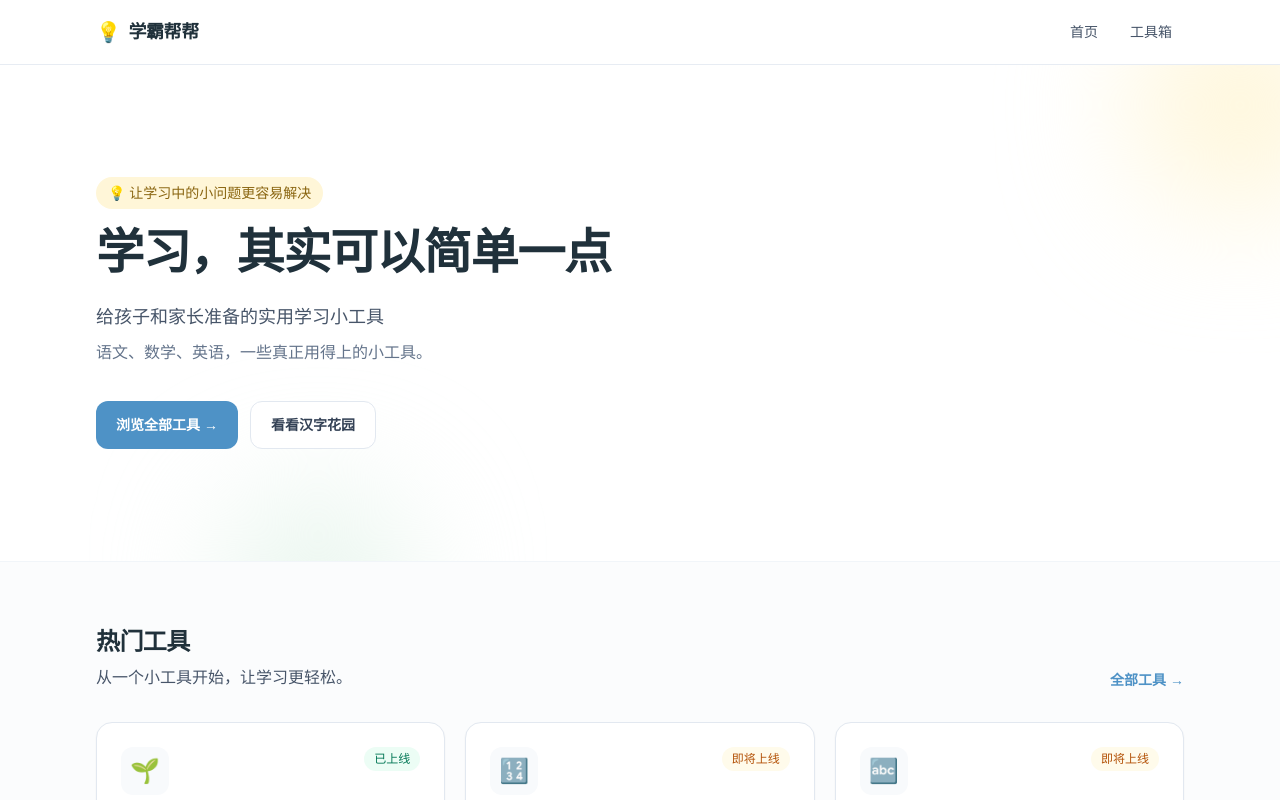
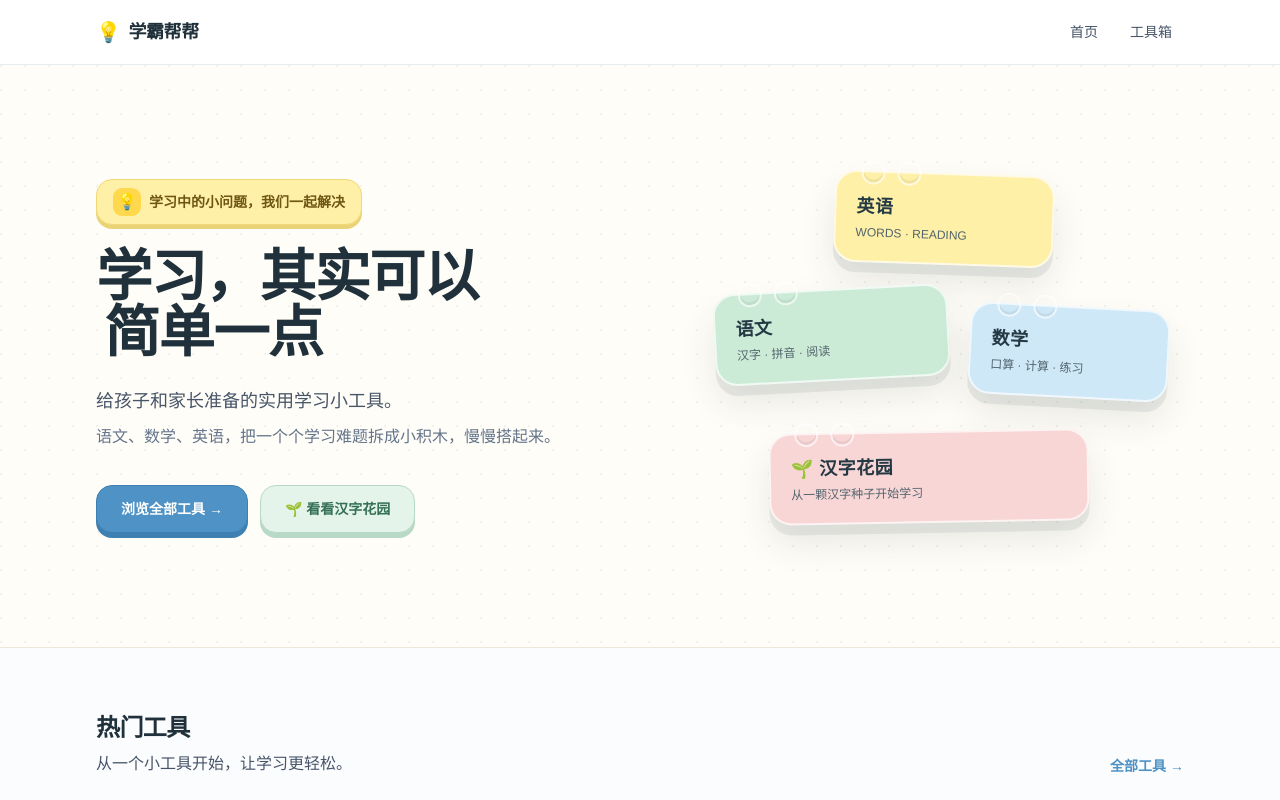
Before and after one commit to ico0018/xuebabangbang, a Next.js app: page / in a window 1280 px wide. Shown: the top 800 px of the page. Built offline with nearby package versions, Linux system fonts and the light colour scheme.

Commit message:
Redesign hero with soft building-block style

```diff
--- a/components/Hero.tsx
+++ b/components/Hero.tsx
@@ -1,20 +1,66 @@
 import Link from "next/link";
+
+const Block = ({
+  className,
+  label,
+  sublabel,
+}: {
+  className: string;
+  label: string;
+  sublabel?: string;
+}) => (
+  <div className={`relative rounded-[22px] border-2 border-white/70 px-5 py-5 shadow-[0_10px_0_rgba(32,49,59,0.08),0_18px_35px_rgba(32,49,59,0.10)] ${className}`}>
+    <div className="absolute -top-3 left-6 flex gap-3" aria-hidden="true">
+      <span className="h-6 w-6 rounded-full border-2 border-white/60 bg-inherit shadow-[inset_0_-3px_0_rgba(0,0,0,0.06)]" />
+      <span className="h-6 w-6 rounded-full border-2 border-white/60 bg-inherit shadow-[inset_0_-3px_0_rgba(0,0,0,0.06)]" />
+    </div>
+    <div className="text-lg font-black tracking-wide text-[#243943]">{label}</div>
+    {sublabel ? <div className="mt-1 text-xs font-medium text-[#52646d]">{sublabel}</div> : null}
+  </div>
+);
 
 export function Hero() {
   return (
-    <section className="relative overflow-hidden border-b border-slate-100 bg-white">
-      <div className="absolute -right-16 -top-16 h-52 w-52 rounded-full bg-[#fff6d8] blur-3xl" aria-hidden="true" />
-      <div className="absolute -bottom-28 left-[18%] h-44 w-44 rounded-full bg-[#e5f4eb] blur-3xl" aria-hidden="true" />
-      <div className="relative mx-auto max-w-6xl px-4 py-20 sm:px-6 sm:py-24 lg:px-8 lg:py-28">
+    <section className="relative overflow-hidden border-b border-[#eee8dc] bg-[#fffdf7]">
+      <div className="absolute inset-0 bg-[radial-gradient(circle_at_1px_1px,rgba(32,49,59,0.06)_1px,transparent_0)] bg-[size:24px_24px]" aria-hidden="true" />
+      <div className="relative mx-auto grid max-w-6xl items-center gap-12 px-4 py-16 sm:px-6 sm:py-20 lg:grid-cols-[1.02fr_0.98fr] lg:px-8 lg:py-24">
         <div className="max-w-2xl">
-          <p className="mb-5 inline-flex rounded-full bg-[#fff6d8] px-3 py-1.5 text-sm font-medium text-[#8a6510]">💡 让学习中的小问题更容易解决</p>
-          <h1 className="text-4xl font-bold tracking-tight text-ink sm:text-5xl">学习，其实可以简单一点</h1>
-          <p className="mt-6 text-lg leading-8 text-slate-600">给孩子和家长准备的实用学习小工具</p>
-          <p className="mt-2 text-sm leading-6 text-slate-500 sm:text-base">语文、数学、英语，一些真正用得上的小工具。</p>
+          <div className="mb-6 inline-flex items-center gap-2 rounded-[16px] border border-[#f2d877] bg-[#fff0a8] px-4 py-2 text-sm font-bold text-[#6f5712] shadow-[0_4px_0_#ead276]">
+            <span className="flex h-7 w-7 items-center justify-center rounded-[9px] bg-[#ffd84d] text-base" aria-hidden="true">💡</span>
+            学习中的小问题，我们一起解决
+          </div>
+          <h1 className="text-4xl font-black leading-[1.13] tracking-tight text-ink sm:text-5xl lg:text-[56px]">
+            学习，其实可以
+            <span className="relative ml-2 inline-block">
+              简单一点
+              <span className="absolute -bottom-1 left-0 h-3 w-full rounded-full bg-[#bfe7cf]/75 -z-10" aria-hidden="true" />
+            </span>
+          </h1>
+          <p className="mt-6 text-lg font-medium leading-8 text-slate-600">给孩子和家长准备的实用学习小工具。</p>
+          <p className="mt-2 max-w-xl text-sm leading-7 text-slate-500 sm:text-base">语文、数学、英语，把一个个学习难题拆成小积木，慢慢搭起来。</p>
           <div className="mt-9 flex flex-col gap-3 sm:flex-row">
-            <Link href="/tools" className="inline-flex min-h-12 items-center justify-center rounded-xl bg-sky px-5 py-3 text-sm font-semibold text-white transition-colors hover:bg-[#3f80b2]">浏览全部工具 <span aria-hidden="true" className="ml-1">→</span></Link>
-            <a href="https://hanzi.xuebabangbang.cn" target="_blank" rel="noopener noreferrer" className="inline-flex min-h-12 items-center justify-center rounded-xl border border-slate-200 bg-white px-5 py-3 text-sm font-semibold text-slate-700 transition-colors hover:bg-slate-50">看看汉字花园</a>
+            <Link href="/tools" className="inline-flex min-h-12 items-center justify-center rounded-[16px] border border-[#3f80b2] bg-sky px-6 py-3 text-sm font-bold text-white shadow-[0_5px_0_#3f80b2] transition hover:-translate-y-0.5 hover:shadow-[0_7px_0_#3f80b2] active:translate-y-1 active:shadow-none">
+              浏览全部工具 <span aria-hidden="true" className="ml-1">→</span>
+            </Link>
+            <a href="https://hanzi.xuebabangbang.cn" target="_blank" rel="noopener noreferrer" className="inline-flex min-h-12 items-center justify-center rounded-[16px] border border-[#b8d9c5] bg-[#e5f4eb] px-6 py-3 text-sm font-bold text-[#347054] shadow-[0_5px_0_#b8d9c5] transition hover:-translate-y-0.5 active:translate-y-1 active:shadow-none">
+              🌱 看看汉字花园
+            </a>
           </div>
+        </div>
+
+        <div className="relative mx-auto hidden h-[390px] w-full max-w-[500px] lg:block" aria-label="学习积木插图">
+          <div className="absolute left-[31%] top-3 w-[44%] rotate-2">
+            <Block className="bg-[#fff0a8]" label="英语" sublabel="WORDS · READING" />
+          </div>
+          <div className="absolute left-[7%] top-[128px] w-[47%] -rotate-3">
+            <Block className="bg-[#ccebd7]" label="语文" sublabel="汉字 · 拼音 · 阅读" />
+          </div>
+          <div className="absolute right-[2%] top-[145px] w-[40%] rotate-3">
+            <Block className="bg-[#cfe8f8]" label="数学" sublabel="口算 · 计算 · 练习" />
+          </div>
+          <a href="https://hanzi.xuebabangbang.cn" target="_blank" rel="noopener noreferrer" className="absolute bottom-7 left-[18%] w-[64%] -rotate-1 transition hover:-translate-y-2">
+            <Block className="bg-[#f8d6d6]" label="🌱 汉字花园" sublabel="从一颗汉字种子开始学习" />
+          </a>
         </div>
       </div>
     </section>
```
